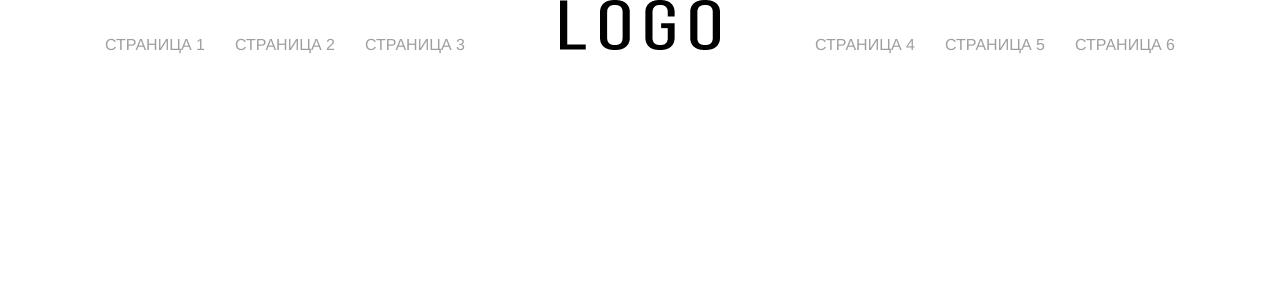
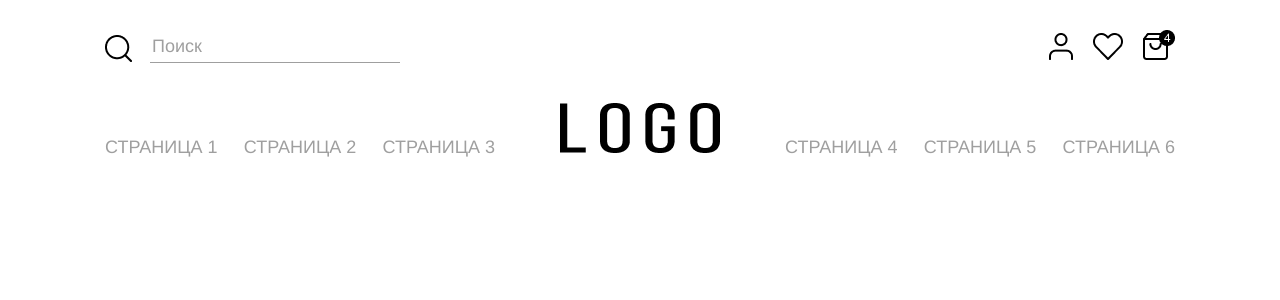
Before and after one commit to kruglyakov-ak/5-corners-TEST, a React (Create React App) app: page / in a window 1280 px wide. Shown: the top 300 px of the page. Built offline with nearby package versions, Linux system fonts and the light colour scheme.

Commit message:
Сверстал шапку

```diff
--- a/src/components/common/header/header.jsx
+++ b/src/components/common/header/header.jsx
@@ -1,8 +1,26 @@
 import logo from '../../../assets/img/logo.png';
+import menuIcons from '../../../assets/img/menu-ico.png';
 import * as S from './header.styled';
 
 const Header = () => (
     <S.StyledHeader>
+
+        <S.SearchMenuWrap>
+            <S.SearchForm>
+                <S.SearchIconSpan />
+                <S.SearchInput
+                    type="text"
+                    id="search"
+                    name="search"
+                    placeholder="Поиск" />
+            </S.SearchForm>
+
+            <S.SearchMenuIcons
+                src={menuIcons}
+                alt="Иконки"
+                width="126"
+                height="30" />
+        </S.SearchMenuWrap>
 
         <S.Navigation>
             <S.Links>
@@ -20,7 +38,11 @@ const Header = () => (
             </S.Links>
 
             <S.Logo href='#'>
-                <S.Image src={logo} alt="Логотип" width="160" height="50" />
+                <S.Image
+                    src={logo}
+                    alt="Логотип"
+                    width="160"
+                    height="50" />
             </S.Logo>
 
             <S.Links>
--- a/src/components/common/header/header.styled.js
+++ b/src/components/common/header/header.styled.js
@@ -1,11 +1,64 @@
 import styled from 'styled-components';
+import SearchIcon from '../../../assets/img/search-ico.png';
 
 const StyledHeader = styled.header`
     max-width: 1110px;
     margin: 0 auto;
+
+    font-size: ${({ theme }) => theme.font.upperbase};
 `;
 
-const Logo = styled.a``;
+const SearchMenuWrap = styled.div`
+    margin-top: 30px;
+    padding: 0 20px;
+
+    display: flex;
+    justify-content: space-between;
+`;
+
+const SearchForm = styled.form`
+    position: relative;
+`;
+
+const SearchIconSpan = styled.span`
+    background-image: url(${SearchIcon});
+    background-repeat: no-repeat;
+
+    display: block;
+    position: absolute;
+
+    top: 5px;
+    left: 0;
+    width: 27px;
+    height: 27px;
+`;
+
+const SearchInput = styled.input`
+    margin-left: 45px;
+    width: 250px;
+    height: 33px;
+
+    font-family: inherit;
+
+    background-color: transparent;
+    border: none;
+    border-bottom: 1px solid ${({ theme }) => theme.color.grey1};
+
+    &::placeholder {
+        opacity: 1;
+        color: ${({ theme }) => theme.color.grey1};
+    }
+
+    &:focus {
+        outline: none;
+    }
+`;
+
+const SearchMenuIcons = styled.img``;
+
+const Logo = styled.a`
+    margin-top: 40px;
+`;
 
 const Image = styled.img``;
 
@@ -16,7 +69,7 @@ const Navigation = styled.nav`
 
 const Links = styled.ul`
     list-style: none;
-    width: 400px;
+    width: 430px;
     margin: 0;
     padding: 0 20px;
 
@@ -41,10 +94,15 @@ const Link = styled.a`
 
 export {
     StyledHeader,
+    SearchMenuWrap,
     Logo,
     Image,
     Navigation,
     Links,
     LinkItem,
-    Link
+    Link,
+    SearchForm,
+    SearchInput,
+    SearchIconSpan,
+    SearchMenuIcons
 };
```
Also changed, not shown: src/assets/img/menu-ico.png (added), src/assets/img/search-ico.png (added).
